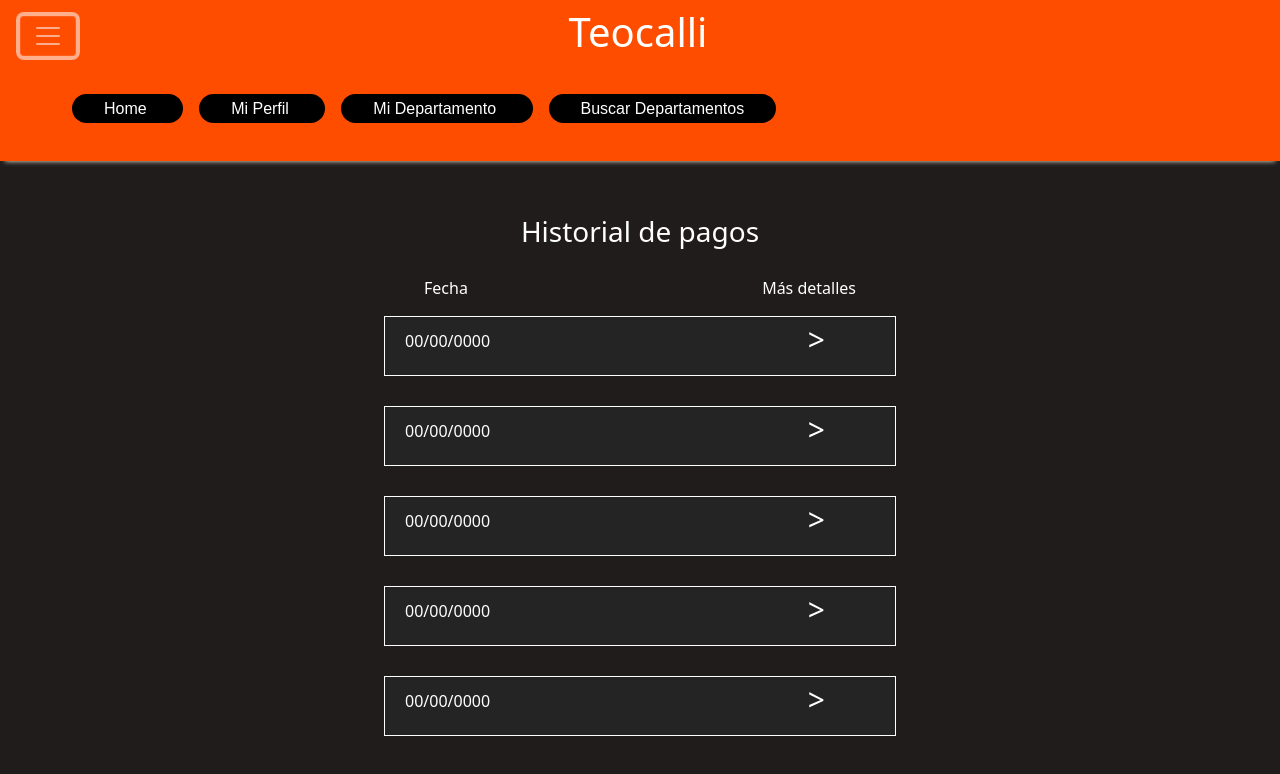
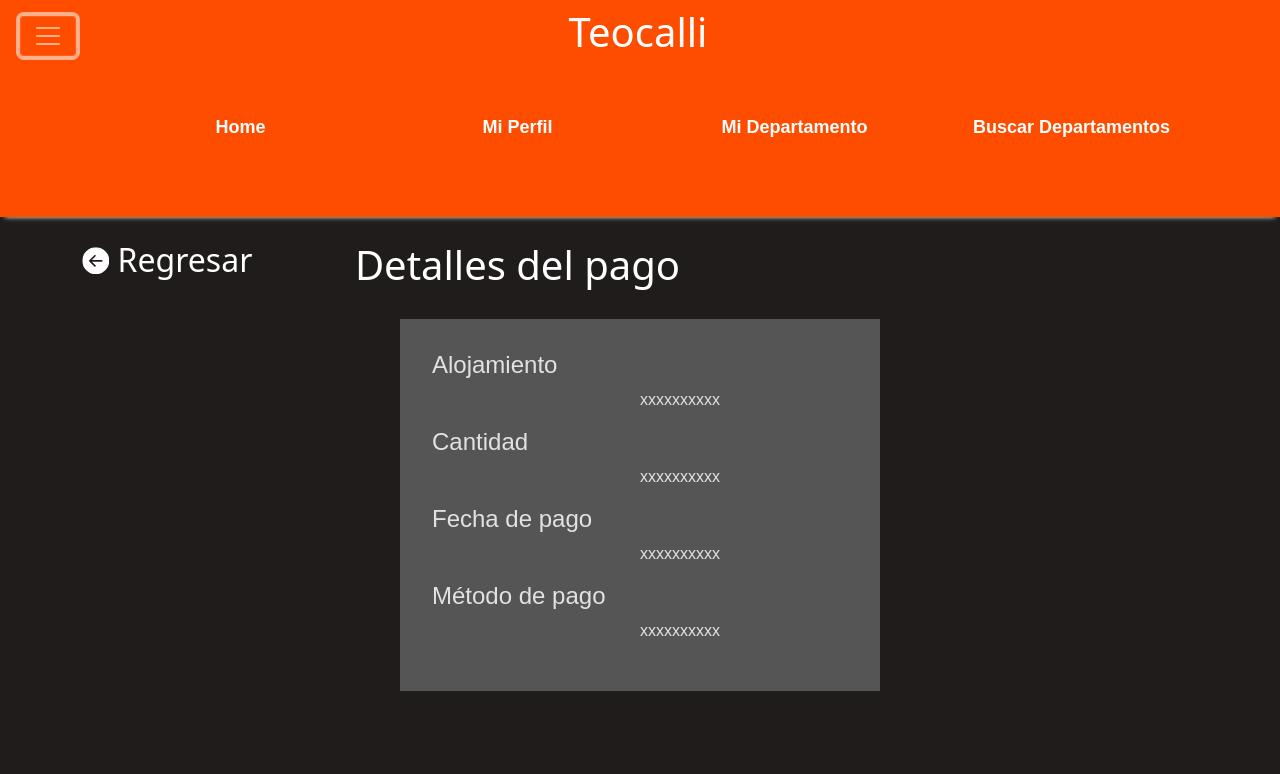
Before and after one commit to Angelmarcat/teocalliClient, an Angular app: page /viewPayments in a window 1280 px wide. Both pictures are taken after a click on the button "Toggle navigation". Shown: the top 774 px of the page. Built offline with nearby package versions, Linux system fonts and the light colour scheme.

Commit message:
fix navbar, login, payment, links, make pay-detail

```diff
--- a/src/app/navbar/navbar.component.css
+++ b/src/app/navbar/navbar.component.css
@@ -22,17 +22,19 @@
 .btn-menuHead {
     list-style: none;
     border-color: white;
-    border-radius: 50px;
-    background-color: black;
+    background-color: #FF4D00;
     align-items: center;
     text-align: center;
     color: white;
+    font-weight: bold;
+    font-size: large;
     font-family: sans-serif;
     width: fit-content;
-    padding: .4em 2em .4em 2em;
+    padding: 1em 2em 1em 2em;
     margin-bottom: 1em;
-    display: inline;
-    margin-left: 1em;
+    border-radius: 2px;
+    display: flex;
+    justify-content: center;
     /* box-shadow: 0px 10px 50px -5px black; */
 
 }
@@ -45,3 +47,9 @@ div > div > div > div > ul :hover {
     background-color: white;
     color: black;
 }
+
+.centerContent {
+    text-align: center;
+    align-items: center;
+    left: 50em;
+}
--- a/src/app/navbar/navbar.component.html
+++ b/src/app/navbar/navbar.component.html
@@ -14,22 +14,23 @@
 <div class="pos-f-t sombra">
   <div class="collapse" id="navbarToggleExternalContent">
     <div class="orangeHead p-4">
-        <div>
-          <ul>
-            <li routerLink="home" routerLinkActive="btn-activado" class="btn-menuHead">
+      <div class="container">
+        <ul class="row">
+          <li routerLink="home" routerLinkActive="btn-activado" class="btn-menuHead col-sm">
             Home
           </li>
-            <li routerLink="myProfile" routerLinkActive="btn-activado" class="btn-menuHead">
+          <li routerLink="myProfile" routerLinkActive="btn-activado" class="btn-menuHead col-sm">
             Mi Perfil
           </li>
-            <li routerLink="myAccommodation" routerLinkActive="btn-activado" class="btn-menuHead">
+          <li routerLink="myAccommodation" routerLinkActive="btn-activado" class="btn-menuHead col-sm">
             Mi Departamento
           </li>
-            <li routerLink="lodgings" routerLinkActive="btn-activado" class="btn-menuHead">
+          <li routerLink="lodgings" routerLinkActive="btn-activado" class="btn-menuHead col-sm">
             Buscar Departamentos
           </li>
         </ul>
       </div>
+
     </div>
   </div>
 </div>
--- a/src/app/screen/login/login.component.html
+++ b/src/app/screen/login/login.component.html
@@ -9,8 +9,8 @@
         <label>Contraseña</label>
         <input type="password" class="form-control" />
       </div>
-        <button type="submit" class="btn btn-primary">Iniciar sesión</button>
+        <button routerLink="/home" type="submit" class="btn btn-primary">Iniciar sesión</button>
       </form>
-      <a href="">¿Olvidaste tu contraseña?</a>
-      <a href="">Registrarse aquí</a>
+      <a routerLink="">¿Olvidaste tu contraseña?</a>
+      <a routerLink="/register">Registrarse aquí</a>
 </div>
--- a/src/app/screen/my-accommodation/my-accommodation.component.html
+++ b/src/app/screen/my-accommodation/my-accommodation.component.html
@@ -5,8 +5,8 @@
       </div>
       <div class="description">
         <div class="files">
-          <button type="button" class="btn btn-primary">Pagar renta</button>
-          <button type="button" class="btn btn-primary">Ver historial de pagos</button>
+          <button routerLink="/pay" type="button" class="btn btn-primary">Pagar renta</button>
+          <button routerLink="/paymentHistory" type="button" class="btn btn-primary">Ver historial de pagos</button>
         </div>
       </div>
   </div>
--- a/src/app/screen/payment-history/payment-history.component.css
+++ b/src/app/screen/payment-history/payment-history.component.css
@@ -0,0 +1,62 @@
+.payments {
+    display: flex;
+    flex-direction: column;
+    align-items: center;
+  }
+
+  .titles {
+    width: 40%;
+    display: flex;
+    flex-direction: row;
+    align-items: center;
+    margin-bottom: 10px;
+  }
+  .date-title {
+    margin-left: 40px;
+    width: 50%;
+    text-align: left;
+  }
+  .moreinfo-title {
+    margin-right: 40px;
+    width: 50%;
+    text-align: right;
+  }
+
+  h3 {
+    margin-top: 30px;
+    margin-bottom: 30px;
+  }
+  .payment {
+    border: 1px solid white;
+    background-color: #242424;
+    width: 40%;
+    height: 60px;
+    display: flex;
+    margin-bottom: 30px;
+  }
+
+  .date {
+    margin-left: 20px;
+    width: 50%;
+    text-align: left;
+    display: flex;
+    align-items: center;
+  }
+
+  .moreinfo {
+    margin-right: 70px;
+    width: 50%;
+    text-align: right;
+  }
+
+  a {
+    font-size: 30px;
+    text-decoration: none;
+    color: white;
+  }
+
+  .arrowIcon {
+      width: 1em;
+      height: 1em;
+
+  }
--- a/src/app/screen/payment-history/payment-history.component.html
+++ b/src/app/screen/payment-history/payment-history.component.html
@@ -1 +1,20 @@
-<p>payment-history works!</p>
+<div class="payments">
+    <h3>Historial de pagos</h3>
+    <div class="titles">
+      <div class="date-title">
+        <h6>Fecha</h6>
+      </div>
+      <div class="moreinfo-title">
+        <h6>Más detalles</h6>
+      </div>
+    </div>
+    <div class="payment">
+      <div class="date">
+        <h6>00/00/0000</h6>
+      </div>
+      <div class="moreinfo">
+        <a routerLink="/viewPayments"><img class="arrowIcon" src="../../../assets/arrow-right-circle-fill.svg" alt=""></a>
+      </div>
+    </div>
+
+  </div>
--- a/src/app/screen/view-payments/view-payments.component.css
+++ b/src/app/screen/view-payments/view-payments.component.css
@@ -1,56 +1,47 @@
-.payments {
-  display: flex;
-  flex-direction: column;
-  align-items: center;
+.details {
+  background-color: #555555;
+  margin-top: 2em;
+  margin-left: 25em;
+  margin-right: 25em;
+  padding: 2em;
 }
 
-.titles {
-  width: 40%;
-  display: flex;
-  flex-direction: row;
-  align-items: center;
-  margin-bottom: 10px;
-}
-.date-title {
-  margin-left: 40px;
-  width: 50%;
-  text-align: left;
-}
-.moreinfo-title {
-  margin-right: 40px;
-  width: 50%;
-  text-align: right;
+.details-text {
+  list-style: none;
 }
 
-h3 {
-  margin-top: 30px;
-  margin-bottom: 30px;
-}
-.payment {
-  border: 1px solid white;
-  background-color: #242424;
-  width: 40%;
-  height: 60px;
-  display: flex;
-  margin-bottom: 30px;
+.title-f {
+  text-align: center;
+  align-items: center;
+  position: fixed;
+  right: 15em;
 }
 
-.date {
-  margin-left: 20px;
-  width: 50%;
-  text-align: left;
-  display: flex;
-  align-items: center;
-}
-
-.moreinfo {
-  margin-right: 70px;
-  width: 50%;
-  text-align: right;
-}
-
-a {
-  font-size: 30px;
+.return {
+  position: relative;
   text-decoration: none;
   color: white;
 }
+
+.title-de {
+  font-size: 1.5em;
+  font-family: sans-serif;
+  text-align: justify;
+  color: #e2e2e2;
+
+}
+
+.p-de {
+  font-size: 1em;
+  margin-left: 5em;
+  font-family: sans-serif;
+  text-align: center;
+  color: #e2e2e2;
+}
+
+.arrow-f {
+  transform: rotate(-180deg);
+  width: 5%;
+  height: 5%;
+  margin-top: -.2em;
+}
--- a/src/app/screen/view-payments/view-payments.component.html
+++ b/src/app/screen/view-payments/view-payments.component.html
@@ -1,52 +1,31 @@
-<div class="payments">
-  <h3>Historial de pagos</h3>
-  <div class="titles">
-    <div class="date-title">
-      <h6>Fecha</h6>
+<div class="container">
+    <div class="row">
+      <div class="col-6">
+        <a class="return" routerLink="/paymentHistory"><h2 class="return"><img class="arrow-f" src="../../../assets/arrow-right-circle-fill.svg" alt=""> Regresar</h2></a>
+      </div>
+      <div class="col-6">
+        <h1 class="title-f">Detalles del pago</h1>
+      </div>
     </div>
-    <div class="moreinfo-title">
-      <h6>Más detalles</h6>
-    </div>
-  </div>
-  <div class="payment">
-    <div class="date">
-      <h6>00/00/0000</h6>
-    </div>
-    <div class="moreinfo">
-      <a href="">></a>
-    </div>
-  </div>
-  <div class="payment">
-    <div class="date">
-      <h6>00/00/0000</h6>
-    </div>
-    <div class="moreinfo">
-      <a href="">></a>
-    </div>
-  </div>
-  <div class="payment">
-    <div class="date">
-      <h6>00/00/0000</h6>
-    </div>
-    <div class="moreinfo">
-      <a href="">></a>
-    </div>
-  </div>
-  <div class="payment">
-    <div class="date">
-      <h6>00/00/0000</h6>
-    </div>
-    <div class="moreinfo">
-      <a href="">></a>
-    </div>
-  </div>
-  <div class="payment">
-    <div class="date">
-      <h6>00/00/0000</h6>
-    </div>
-    <div class="moreinfo">
-      <a href="">></a>
-    </div>
-  </div>
 
 </div>
+<nav class="details">
+  <div class="details-text">
+    <nav>
+      <h1 class="title-de">Alojamiento</h1>
+      <p class="p-de">xxxxxxxxxx</p>
+    </nav>
+    <nav>
+      <h1 class="title-de">Cantidad</h1>
+      <p class="p-de">xxxxxxxxxx</p>
+    </nav>
+    <nav>
+      <h1 class="title-de">Fecha de pago</h1>
+      <p class="p-de">xxxxxxxxxx</p>
+    </nav>
+    <nav>
+      <h1 class="title-de">Método de pago</h1>
+      <p class="p-de">xxxxxxxxxx</p>
+    </nav>
+  </div>
+</nav>
```
Also changed, not shown: src/assets/arrow-right-circle-fill.svg (added), 1 other file (tests, documents, lock files or other folders). Lines whose indentation alone changed are shown as unchanged.
